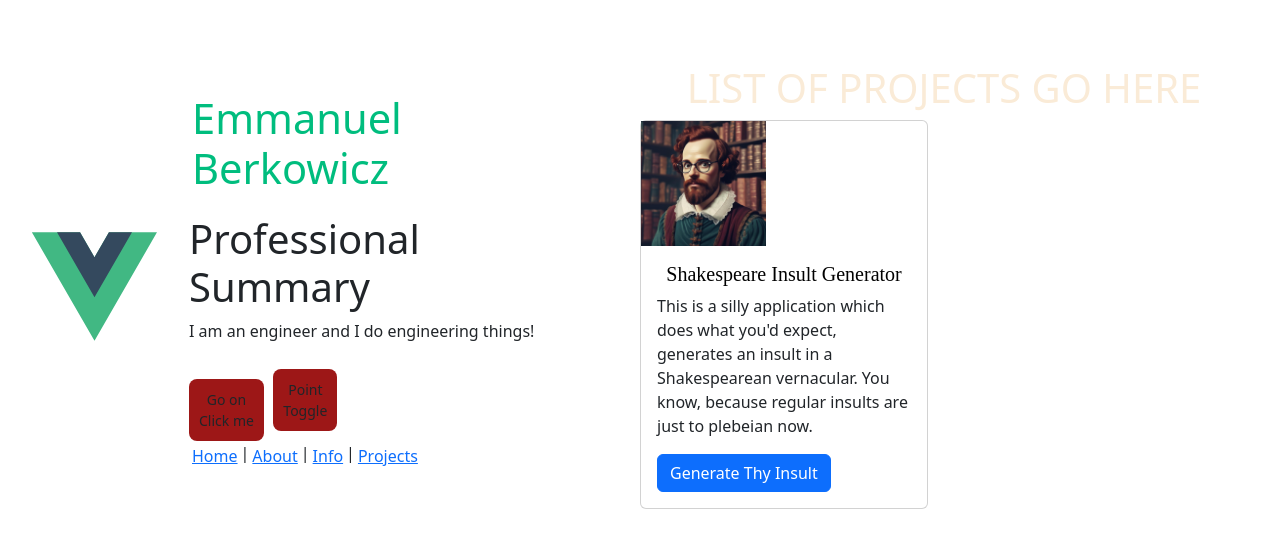
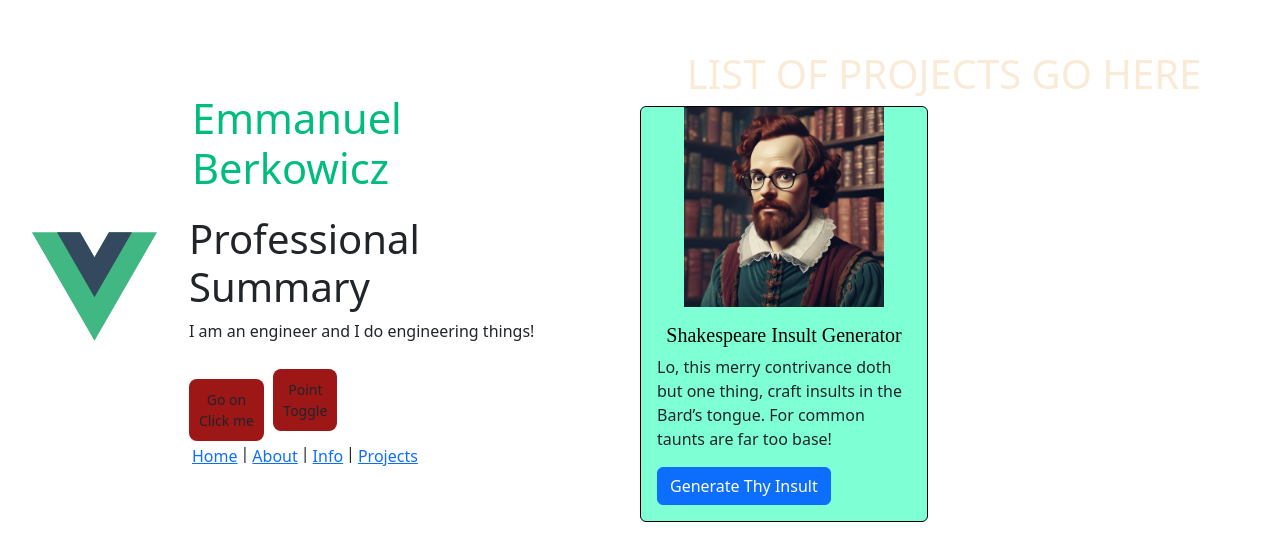
Before and after one commit to AnosVoldygod/emmanwebsite-, a Vue app: page /Projects in a window 1280 px wide. Shown: the part 114-674 px from the top of the page. Built offline with nearby package versions, Linux system fonts and the light colour scheme.

Commit message:
style(Projects.vue) card styled with css shakespeare.js added, intended to home logic for insult generator.

```diff
--- a/src/views/Projects.vue
+++ b/src/views/Projects.vue
@@ -1,3 +1,4 @@
+<script scoped></script>
 <template>
   <header>
     <div class="projects">
@@ -7,14 +8,14 @@
 
   <main>
     <div class="card" style="width: 18rem">
-      <img alt="Vue logo" class="logo" src="../assets/hipspeare.jpg" width="125" height="125" />
+      <img alt="Vue logo" class="logo" src="../assets/hipspeare.jpg" width="200" height="200" />
       <div class="card-body">
         <h5 class="card-title" style="text-align: center; color: black; font-family: cursive">
           Shakespeare Insult Generator
         </h5>
         <p class="card-text">
-          This is a silly application which does what you'd expect, generates an insult in a
-          Shakespearean vernacular. You know, because regular insults are just to plebeian now.
+          Lo, this merry contrivance doth but one thing, craft insults in the Bard’s tongue. For
+          common taunts are far too base!
         </p>
         <a href="#" class="btn btn-primary">Generate Thy Insult</a>
       </div>
@@ -26,4 +27,11 @@
 .projects {
   color: antiquewhite;
 }
+.card {
+  display: flex;
+  justify-content: center; /* Horizontally center */
+  align-items: center; /* Vertically center */
+  background-color: aquamarine;
+  border-color: black;
+}
 </style>
```
Also changed, not shown: src/shakespeare.js (added).
